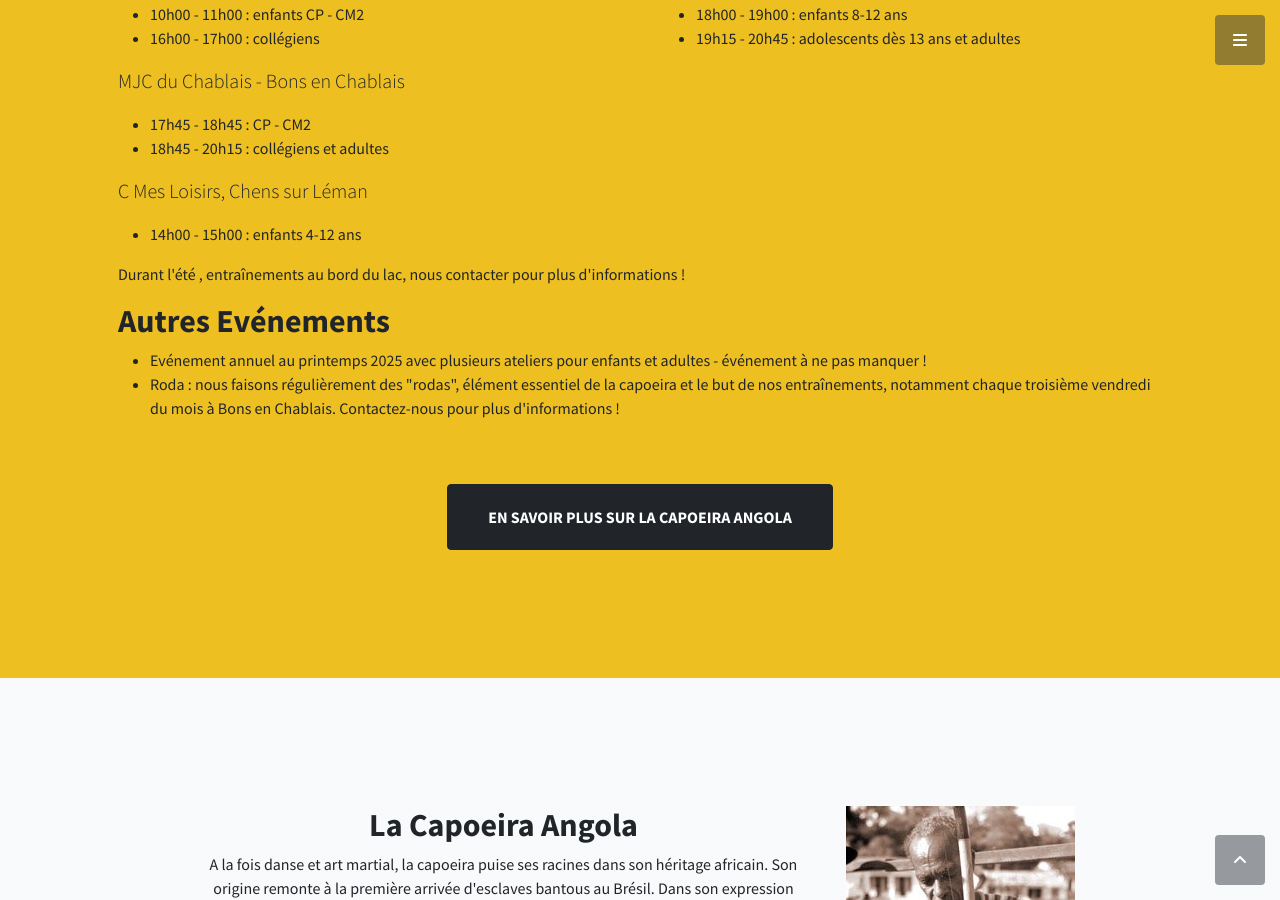
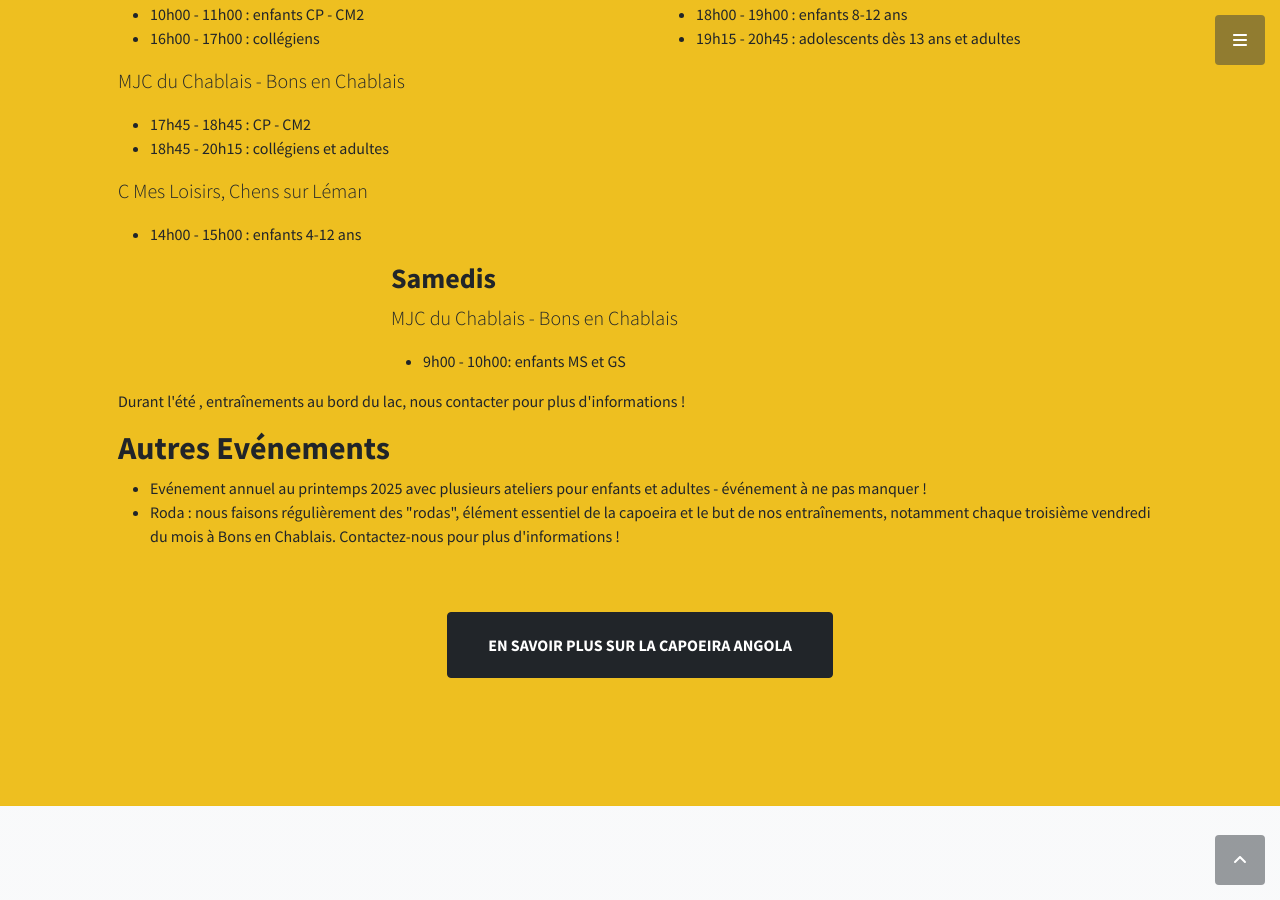
Before and after one commit to guillaumev/filhosdeangola, a Jekyll site: the page index.html, which Jekyll copies as it is, in a window 1280 px wide and 900 px high, scrolled down 1406 px. Built offline with Jekyll 4.4.1, drawn with Linux system fonts in a browser that asks for light colours; nearby versions of some CDN libraries.

Commit message:
Ajout cours

```diff
--- a/index.html
+++ b/index.html
@@ -93,6 +93,13 @@
                       <li>17h00-18h00 : enfants 4-7 ans</li>
                       <li>18h00 - 19h00 : enfants 8-12 ans</li>
                       <li>19h15 - 20h45 : adolescents dès 13 ans et adultes </li>
+                    </ul>
+                  </div>
+		  <div class="col-lg-6">
+                    <h3>Samedis</h3>
+                    <p class="lead">MJC du Chablais - Bons en Chablais</p>
+                    <ul>
+                      <li>9h00 - 10h00: enfants MS et GS</li>
                     </ul>
                   </div>
                   <div class="col-lg-12">
```
